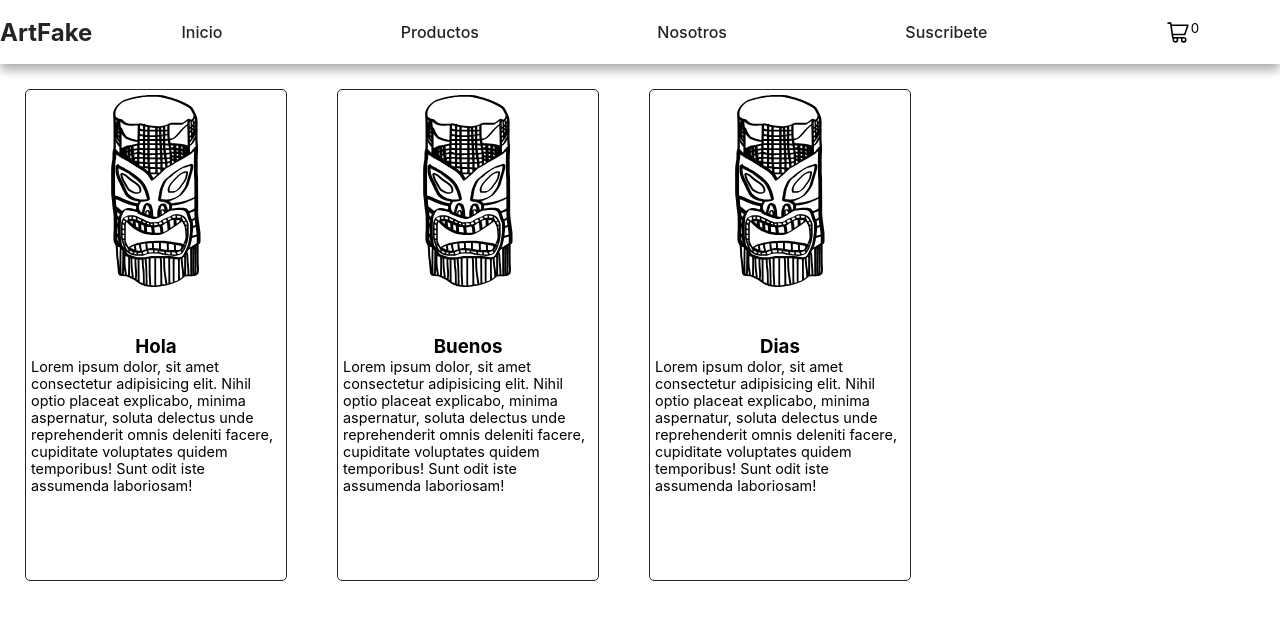
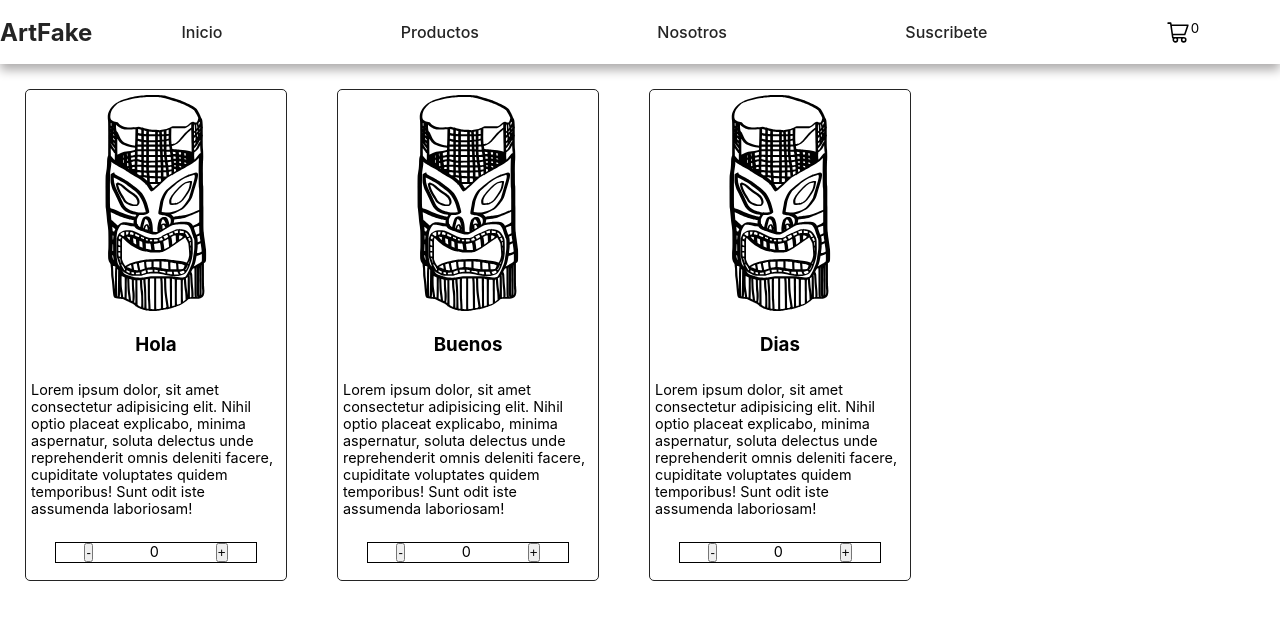
Before and after one commit to ivanvallejoss/PreEntrega1Vallejos, a React (Vite) app: page / in a window 1280 px wide. Shown: the top 620 px of the page. Built offline with nearby package versions, Linux system fonts and the light colour scheme.

Commit message:
Agregado componente CantidadItems + funcionalidad

```diff
--- a/src/components/ItemListContainer/CantidadItems.jsx
+++ b/src/components/ItemListContainer/CantidadItems.jsx
@@ -1,14 +1,23 @@
 import {useState} from "react"
+import './cantidadItems.scss'
 
 export const CantidadItems = () =>{
 
-    const {counter, setCounter} = useState(0)
+    const [counter, setCounter] = useState(0)
+
+    const sumar = () => {setCounter(counter + 1)}
+
+    const restar = () =>{
+        if(counter <= 0)
+            return 0
+        setCounter(counter - 1)
+    }
 
     return (
-        <div>
-            {/* <button onClick={restar}>-</button> */}
+        <div className="containerBotones">
+            <button onClick={restar}>-</button>
             <p>{counter}</p>
-            {/* <button onClick={sumar}>+</button> */}
+            <button onClick={sumar}>+</button>
         </div>
     )
 }
--- a/src/components/ItemListContainer/ItemListContainer.jsx
+++ b/src/components/ItemListContainer/ItemListContainer.jsx
@@ -1,6 +1,5 @@
 import './itemListContainer.scss'
 import ItemList from './ItemLists.jsx'
-import CantidadItems from './CantidadItems.jsx'
 
 export const ItemListContainer = () =>{
 
@@ -9,7 +8,6 @@ export const ItemListContainer = () =>{
             <ItemList greetings='Hola'/>
             <ItemList greetings='Buenos'/>
             <ItemList greetings='Dias'/>
-            <CantidadItems/>
         </div>
     )
 }
--- a/src/components/ItemListContainer/ItemLists.jsx
+++ b/src/components/ItemListContainer/ItemLists.jsx
@@ -1,4 +1,5 @@
 import './ItemList.scss'
+import CantidadItems from './CantidadItems.jsx'
 
 export const ItemList = ({greetings}) =>{
 
@@ -8,6 +9,7 @@ export const ItemList = ({greetings}) =>{
             <div className='itemContainer__info'>
             <h3>{greetings}</h3>
             <p>Lorem ipsum dolor, sit amet consectetur adipisicing elit. Nihil optio placeat explicabo, minima aspernatur, soluta delectus unde reprehenderit omnis deleniti facere, cupiditate voluptates quidem temporibus! Sunt odit iste assumenda laboriosam!</p>
+            <CantidadItems/>
             </div>
         </div>
     )
--- /dev/null
+++ b/src/components/ItemListContainer/cantidadItems.scss
@@ -0,0 +1,6 @@
+.containerBotones{
+    width: 80%;
+    display: flex;
+    justify-content: space-around;
+    border: 1px solid black;
+}
--- a/src/components/ItemListContainer/itemList.scss
+++ b/src/components/ItemListContainer/itemList.scss
@@ -11,9 +11,10 @@
     border-radius: 5px;
 
     &__info{
-        height: 50%;
+        height: 55%;
         display: flex;
         flex-direction: column;
+        justify-content: space-around;
         align-items: center;
 
         & p{
@@ -24,5 +25,5 @@
 
 .fakeIcon{
     margin-bottom: 10px;
-    height: 40%;
+    height: 45%;
 }
```
